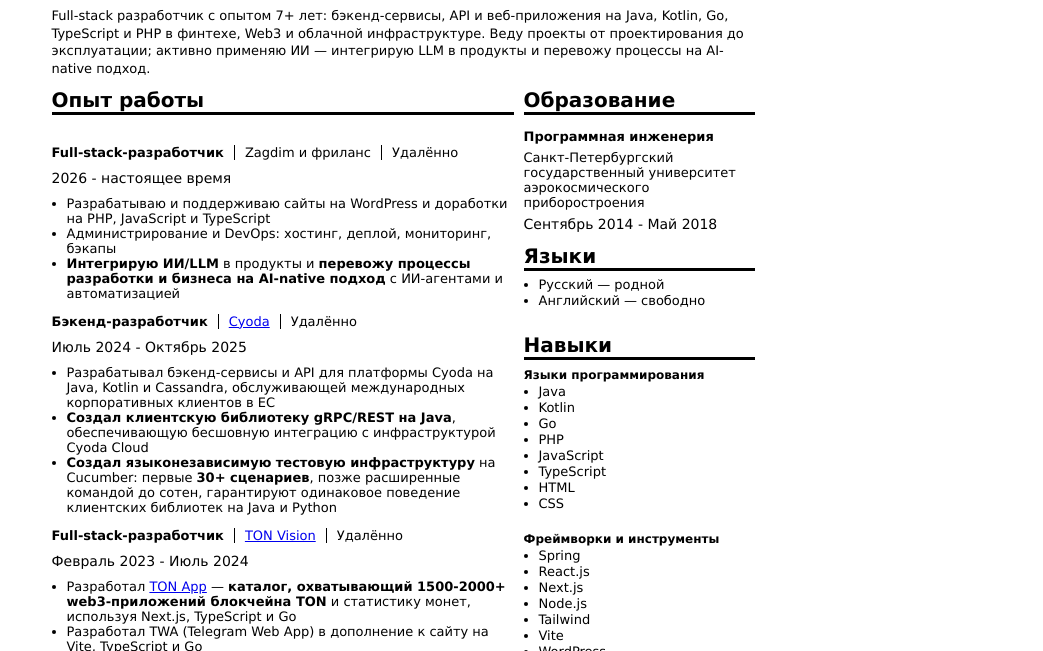
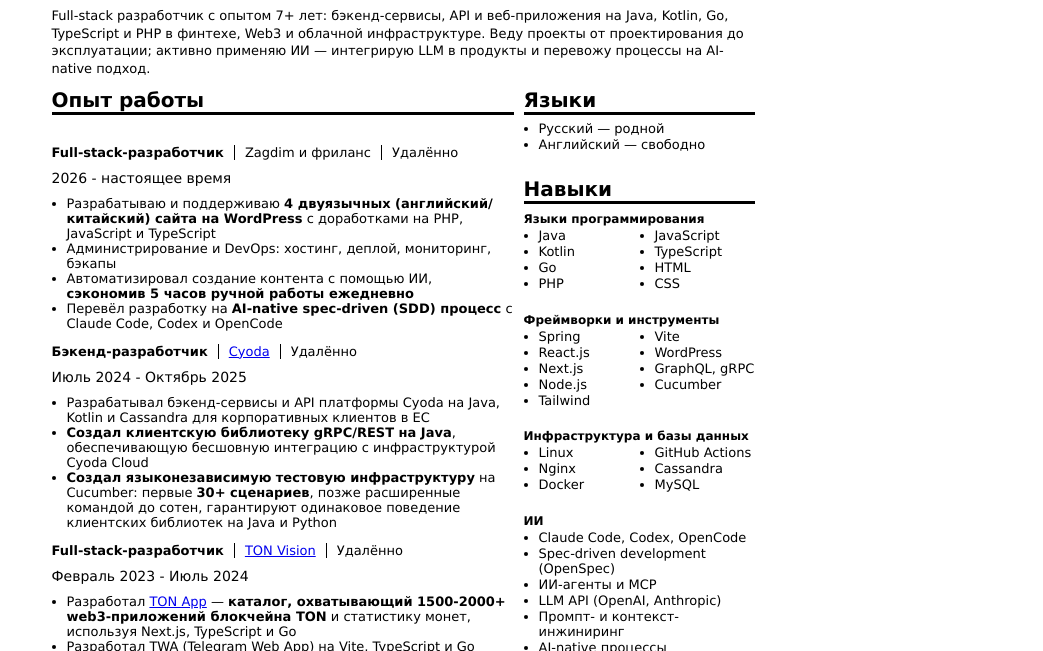
Before and after one commit to zxvfc/my-cv, a plain HTML site: page index.html in a window 1280 px wide. Both pictures are taken after a click on the button "RU". Shown: the part 148-799 px from the top of the page, without its empty margins (237-1280 px from the left). Drawn offline with Linux system fonts and the light colour scheme.

Commit message:
Add Zagdim metrics, AI tooling and spec-driven development
- Zagdim: 4 bilingual EN/CN WordPress sites, AI content automation
  saving 5h/day, AI-native spec-driven (SDD) workflow
- AI skills: Claude Code, Codex, OpenCode, OpenSpec, agents & MCP,
  LLM APIs, prompt & context engineering
- Move Education to the bottom of the sidebar
- Show short skill lists in two columns to keep one page

Co-Authored-By: Claude Opus 5.5 <noreply@anthropic.com>
Claude-Session: https://claude.ai/code/session_01XBfC5W5rDw8j1PdAAsC8ym

```diff
--- a/index.html
+++ b/index.html
@@ -197,6 +197,17 @@
       display: flex;
       flex-direction: column;
       gap: 1px;
+    }
+
+    .skill-set.two-col {
+      display: block;
+      columns: 2;
+      column-gap: 16px;
+    }
+
+    .skill-set.two-col li {
+      break-inside: avoid;
+      margin-bottom: 1px;
     }
 
     .section-title {
@@ -407,16 +418,19 @@
               <span><span lang="en">2026 - Present</span><span lang="ru">2026 - настоящее время</span></span>
             </div>
             <ul>
-              <li><span lang="en">Develop and maintain WordPress sites and custom features using PHP, JavaScript and
-                  TypeScript</span><span lang="ru">Разрабатываю и поддерживаю сайты на WordPress и доработки на
-                  PHP, JavaScript и TypeScript</span></li>
+              <li><span lang="en">Develop and maintain <b>4 bilingual (English/Chinese) WordPress sites</b> with
+                  custom features in PHP, JavaScript and TypeScript</span><span lang="ru">Разрабатываю и
+                  поддерживаю <b>4 двуязычных (английский/китайский) сайта на WordPress</b> с доработками на PHP,
+                  JavaScript и TypeScript</span></li>
               <li><span lang="en">Handle server administration and DevOps: hosting, deployments, monitoring and
                   backups</span><span lang="ru">Администрирование и DevOps: хостинг, деплой, мониторинг,
                   бэкапы</span></li>
-              <li><span lang="en"><b>Integrate AI/LLM features</b> into products and <b>rebuild development and
-                    business processes into AI-native workflows</b> with AI coding agents and
-                  automation</span><span lang="ru"><b>Интегрирую ИИ/LLM</b> в продукты и <b>перевожу процессы
-                    разработки и бизнеса на AI-native подход</b> с ИИ-агентами и автоматизацией</span></li>
+              <li><span lang="en">Built AI content-creation automation, <b>saving 5 hours of manual work
+                    daily</b></span><span lang="ru">Автоматизировал создание контента с помощью ИИ, <b>сэкономив 5
+                    часов ручной работы ежедневно</b></span></li>
+              <li><span lang="en">Rebuilt development into an <b>AI-native, spec-driven (SDD) workflow</b> with
+                  Claude Code, Codex and OpenCode</span><span lang="ru">Перевёл разработку на <b>AI-native
+                    spec-driven (SDD) процесс</b> с Claude Code, Codex и OpenCode</span></li>
             </ul>
           </div>
 
@@ -434,8 +448,8 @@
             <ul>
               <li><span lang="en">Developed backend services and APIs for Cyoda platform using Java, Kotlin and
                   Cassandra, serving international enterprise clients across the EU</span><span
-                  lang="ru">Разрабатывал бэкенд-сервисы и API для платформы Cyoda на Java, Kotlin и Cassandra,
-                  обслуживающей международных корпоративных клиентов в ЕС</span></li>
+                  lang="ru">Разрабатывал бэкенд-сервисы и API платформы Cyoda на Java, Kotlin и Cassandra для
+                  корпоративных клиентов в ЕС</span></li>
               <li><span lang="en"><b>Built Java-based gRPC/REST client library</b> enabling seamless integration
                   with Cyoda Cloud infrastructure</span><span lang="ru"><b>Создал клиентскую библиотеку
                     gRPC/REST на Java</b>, обеспечивающую бесшовную интеграцию с инфраструктурой Cyoda
@@ -469,8 +483,7 @@
                     охватывающий 1500-2000+ web3-приложений блокчейна TON</b> и статистику монет, используя
                   Next.js, TypeScript и Go</span></li>
               <li><span lang="en">Developed a TWA (Telegram Web Application) in addition to the web-site using
-                  Vite, TypeScript and Go</span><span lang="ru">Разработал TWA (Telegram Web App) в
-                  дополнение к сайту на Vite, TypeScript и Go</span></li>
+                  Vite, TypeScript and Go</span><span lang="ru">Разработал TWA (Telegram Web App) на Vite, TypeScript и Go</span></li>
               <li><span lang="en"><b>Managed a 5-server self-hosted infrastructure</b> (3 production, 1 DB, 1
                   backup) with CI/CD via GitHub Actions, achieving <b>zero-downtime deployments, 99%+ uptime</b>,
                   and resilience through multiple large-scale DDoS attacks</span><span lang="ru"><b>Управлял
@@ -538,18 +551,6 @@
 
       </div>
       <div class="additional-info">
-        <div class="education">
-          <span class="section-title"><span lang="en">Education</span><span lang="ru">Образование</span></span>
-          <div class="ed-record">
-            <div class="job-title"><span lang="en">Software Engineering</span><span lang="ru">Программная
-                инженерия</span></div>
-            <div><span lang="en">Saint Petersburg State University <br> of Aerospace Instrumentation</span><span
-                lang="ru">Санкт-Петербургский государственный университет <br> аэрокосмического
-                приборостроения</span></div>
-            <div class="period"><span lang="en">September 2014 - May 2018</span><span lang="ru">Сентябрь 2014 -
-                Май 2018</span></div>
-          </div>
-        </div>
         <div class="languages">
           <span class="section-title"><span lang="en">Languages</span><span lang="ru">Языки</span></span>
           <ul class="skill-set">
@@ -562,7 +563,7 @@
           <div class="skill-group">
             <span class="skill-category"><span lang="en">Languages</span><span lang="ru">Языки
                 программирования</span></span>
-            <ul class="skill-set">
+            <ul class="skill-set two-col">
               <li>Java</li>
               <li>Kotlin</li>
               <li>Go</li>
@@ -576,7 +577,7 @@
           <div class="skill-group">
             <span class="skill-category"><span lang="en">Frameworks &amp; Tools</span><span lang="ru">Фреймворки и
                 инструменты</span></span>
-            <ul class="skill-set">
+            <ul class="skill-set two-col">
               <li>Spring</li>
               <li>React.js</li>
               <li>Next.js</li>
@@ -591,11 +592,11 @@
           <div class="skill-group">
             <span class="skill-category"><span lang="en">Infrastructure &amp; Databases</span><span
                 lang="ru">Инфраструктура и базы данных</span></span>
-            <ul class="skill-set">
+            <ul class="skill-set two-col">
               <li>Linux</li>
               <li>Nginx</li>
               <li>Docker</li>
-              <li>GitHub Actions (CI/CD)</li>
+              <li>GitHub Actions</li>
               <li>Cassandra</li>
               <li>MySQL</li>
             </ul>
@@ -603,12 +604,28 @@
           <div class="skill-group">
             <span class="skill-category"><span lang="en">AI</span><span lang="ru">ИИ</span></span>
             <ul class="skill-set">
-              <li><span lang="en">AI-assisted development &amp; coding agents</span><span lang="ru">Разработка с ИИ и
-                  ИИ-агенты для кода</span></li>
-              <li><span lang="en">LLM API integration</span><span lang="ru">Интеграция LLM API</span></li>
-              <li><span lang="en">AI-native process design</span><span lang="ru">Построение AI-native
-                  процессов</span></li>
+              <li>Claude Code, Codex, OpenCode</li>
+              <li><span lang="en">Spec-driven development (OpenSpec)</span><span lang="ru">Spec-driven development
+                  (OpenSpec)</span></li>
+              <li><span lang="en">AI agents &amp; MCP</span><span lang="ru">ИИ-агенты и MCP</span></li>
+              <li><span lang="en">LLM APIs (OpenAI, Anthropic)</span><span lang="ru">LLM API (OpenAI,
+                  Anthropic)</span></li>
+              <li><span lang="en">Prompt &amp; context engineering</span><span lang="ru">Промпт- и
+                  контекст-инжиниринг</span></li>
+              <li><span lang="en">AI-native workflows</span><span lang="ru">AI-native процессы</span></li>
             </ul>
+          </div>
+        </div>
+        <div class="education">
+          <span class="section-title"><span lang="en">Education</span><span lang="ru">Образование</span></span>
+          <div class="ed-record">
+            <div class="job-title"><span lang="en">Software Engineering</span><span lang="ru">Программная
+                инженерия</span></div>
+            <div><span lang="en">Saint Petersburg State University <br> of Aerospace Instrumentation</span><span
+                lang="ru">Санкт-Петербургский государственный университет <br> аэрокосмического
+                приборостроения</span></div>
+            <div class="period"><span lang="en">September 2014 - May 2018</span><span lang="ru">Сентябрь 2014 -
+                Май 2018</span></div>
           </div>
         </div>
       </div>
```
